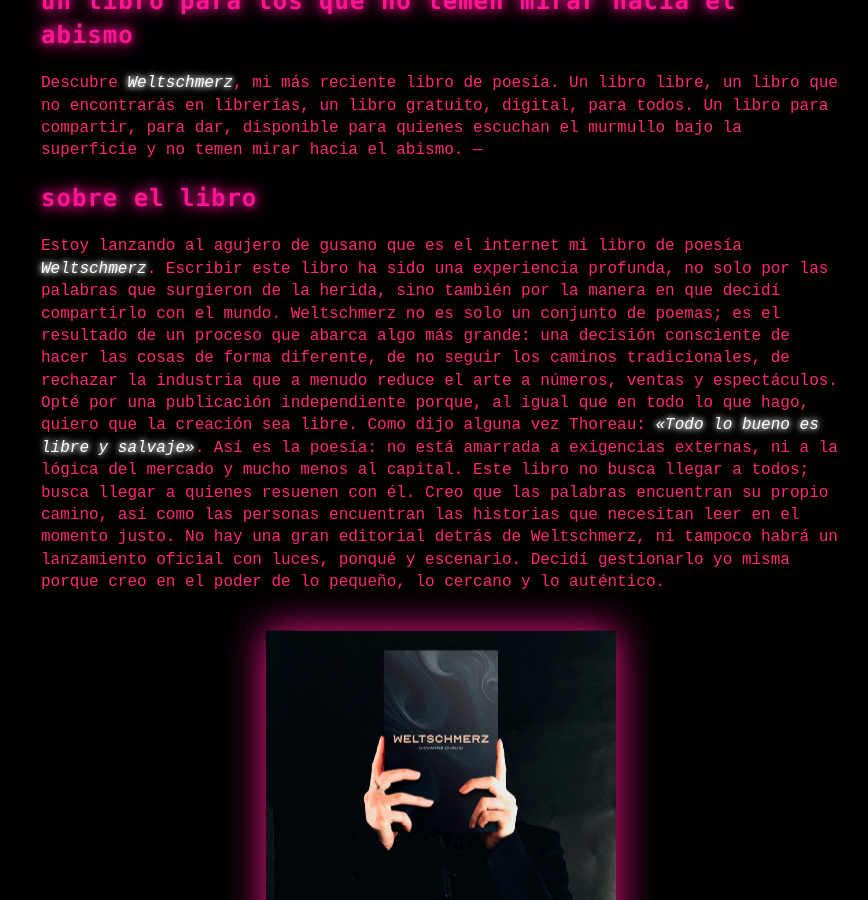
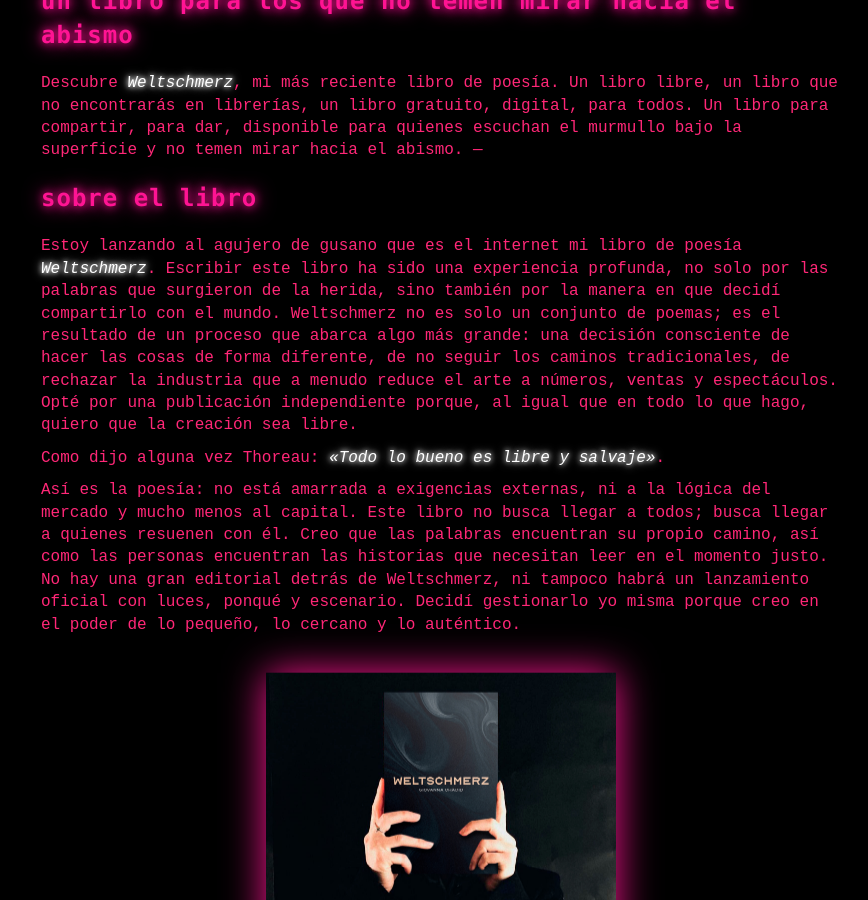
Before and after one commit to medusahra/medusahra.github.io, a Jekyll site: the page built from _posts/2025-11-11-weltschmerz.md, in a window 1280 px wide and 900 px high, scrolled down 806 px. Shown: the whole window, without its empty margins (199-1067 px from the left). Built offline with Jekyll 4.4.1, drawn with Linux system fonts in a browser that asks for light colours.

Commit message:
Update 2025-11-11-weltschmerz.md

```diff
--- a/_posts/2025-11-11-weltschmerz.md
+++ b/_posts/2025-11-11-weltschmerz.md
@@ -15,7 +15,11 @@ Descubre *Weltschmerz*, mi más reciente libro de poesía. Un libro libre, un li
 ### sobre el libro
 Estoy lanzando al agujero de gusano que es el internet mi libro de poesía *Weltschmerz*.
 Escribir este libro ha sido una experiencia profunda, no solo por las palabras que surgieron de la herida, sino también por la manera en que decidí compartirlo con el mundo. Weltschmerz no es solo un conjunto de poemas; es el resultado de un proceso que abarca algo más grande: una decisión consciente de hacer las cosas de forma diferente, de no seguir los caminos tradicionales, de rechazar la industria que a menudo reduce el arte a números, ventas y espectáculos.
-Opté por una publicación independiente porque, al igual que en todo lo que hago, quiero que la creación sea libre. Como dijo alguna vez Thoreau: *«Todo lo bueno es libre y salvaje»*. Así es la poesía: no está amarrada a exigencias externas, ni a la lógica del mercado y mucho menos al capital.
+Opté por una publicación independiente porque, al igual que en todo lo que hago, quiero que la creación sea libre.
+<div style="margin: 10px 0;"></div>
+Como dijo alguna vez Thoreau: *«Todo lo bueno es libre y salvaje»*.
+<div style="margin: 10px 0;"></div>
+Así es la poesía: no está amarrada a exigencias externas, ni a la lógica del mercado y mucho menos al capital.
 Este libro no busca llegar a todos; busca llegar a quienes resuenen con él. Creo que las palabras encuentran su propio camino, así como las personas encuentran las historias que necesitan leer en el momento justo.
 No hay una gran editorial detrás de Weltschmerz, ni tampoco habrá un lanzamiento oficial con luces, ponqué y escenario. Decidí gestionarlo yo misma porque creo en el poder de lo pequeño, lo cercano y lo auténtico.
 <img src="/assets/coverbook2.jpg" alt="Autor" style="max-width: 90%; width: 350px; display: block; margin: 40px auto; filter: drop-shadow(0 0 20px #ff1493);">
@@ -56,6 +60,8 @@ Al final del libro encontrarás formas de hacerlo. Todo gesto será recibido con
 *En este viaje de polvo estelar y ecos de lo subterráneo, cada gesto se convierte en un verso compartido, una chispa en la oscuridad.*
 *Gracias por acompañar este murmullante ritual de creación y resistencia.*
 *Para quienes habitan en la grieta entre el deseo y su imposibilidad*
----
+
+<div style="margin: 40px 0;"></div>
+
 
 [< volver al inicio](/)
```
